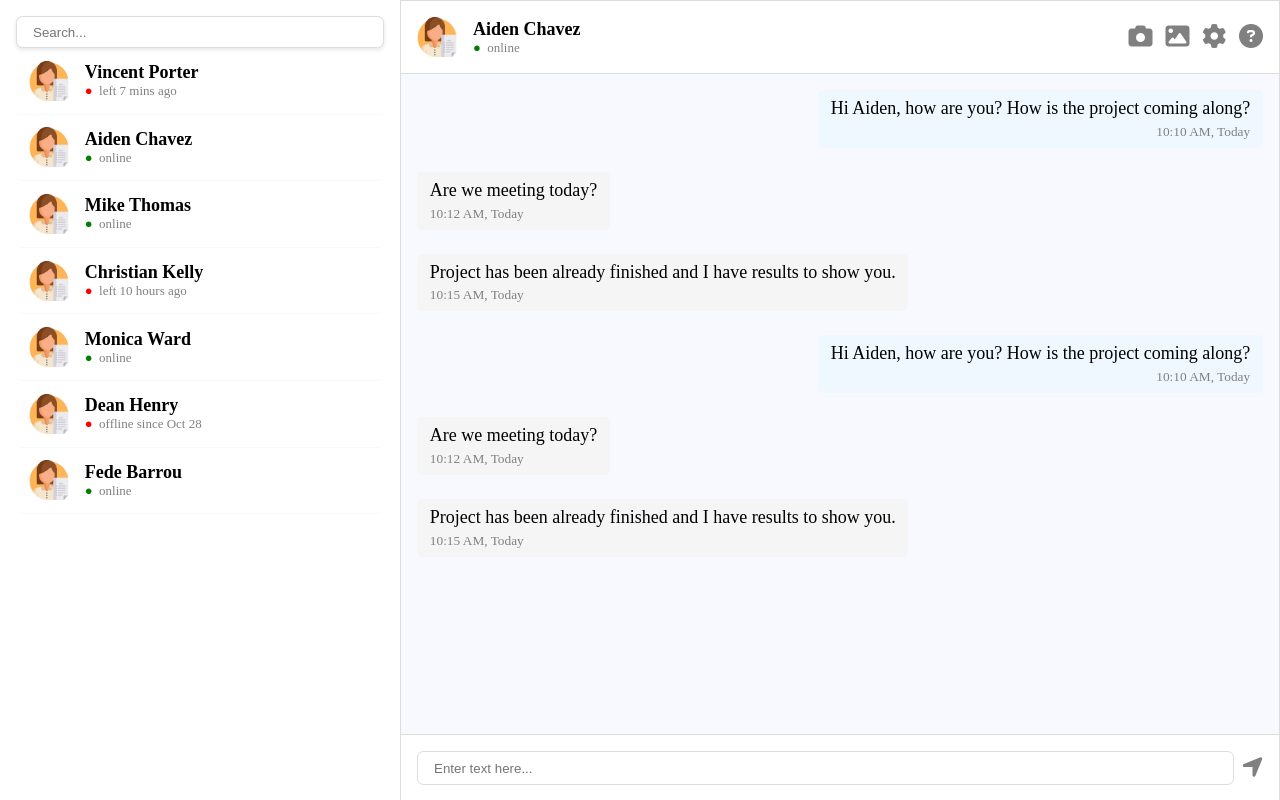
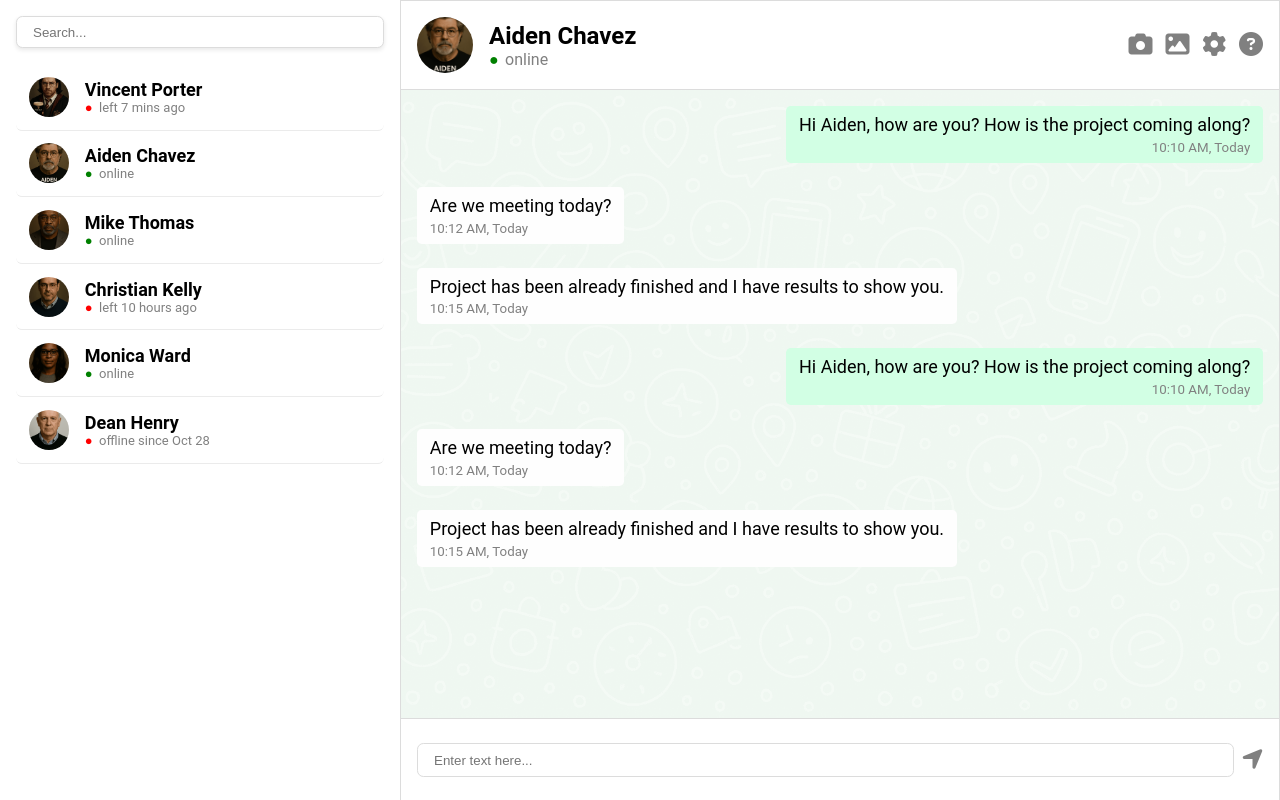
Before and after one commit to fedebarrou/utn-trabajo-practico, a plain HTML site: page index.html in a window 1280 px wide. Drawn offline with Linux system fonts and the light colour scheme.

Commit message:
Imagenes y detalles visuales

```diff
--- a/index.html
+++ b/index.html
@@ -12,11 +12,11 @@
 <body>
   <section class="section-grid">
     <aside class="sidebar">
-      <input type="search" placeholder="Search..." class="search">
+      <input name="search contact" type="search" placeholder="Search..." class="search">
       <ul class="contact-list">
 
         <li class="contact">
-          <img src="avatar.jpeg" alt="imagen de perfil">
+          <img src="./images/Persona (1).png" alt="imagen de persona 1">
           <div>
             <h4>Vincent Porter</h4>
             <p class="status offline">left 7 mins ago</p>
@@ -24,7 +24,7 @@
         </li>
 
         <li class="contact">
-          <img src="avatar.jpeg" alt="imagen de perfil">
+          <img src="./images/Persona (2).png" alt="imagen de persona 2">
           <div>
             <h4>Aiden Chavez</h4>
             <p class="status online">online</p>
@@ -32,7 +32,7 @@
         </li>
 
         <li class="contact">
-          <img src="avatar.jpeg" alt="imagen de perfil">
+          <img src="./images/Persona (3).png" alt="imagen de persona 3">
           <div>
             <h4>Mike Thomas</h4>
             <p class="status online">online</p>
@@ -40,7 +40,7 @@
         </li>
 
         <li class="contact">
-          <img src="avatar.jpeg" alt="imagen de perfil">
+          <img src="./images/Persona (4).png" alt="imagen de persona 4">
           <div>
             <h4>Christian Kelly</h4>
             <p class="status offline">left 10 hours ago</p>
@@ -48,7 +48,7 @@
         </li>
 
         <li class="contact">
-          <img src="avatar.jpeg" alt="imagen de perfil">
+          <img src="./images/Persona (5).png" alt="imagen de persona 5">
           <div>
             <h4>Monica Ward</h4>
             <p class="status online">online</p>
@@ -56,19 +56,10 @@
         </li>
 
         <li class="contact">
-          <img src="avatar.jpeg" alt="imagen de perfil">
+          <img src="./images/Persona (6).png" alt="imagen de persona 6">
           <div>
             <h4>Dean Henry</h4>
             <p class="status offline">offline since Oct 28</p>
-          </div>
-        </li>
-
-
-        <li class="contact">
-          <img src="avatar.jpeg" alt="imagen de perfil">
-          <div>
-            <h4>Fede Barrou</h4>
-            <p class="status online">online</p>
           </div>
         </li>
       </ul>
@@ -82,7 +73,7 @@
           <button class="button-back">
             <i class="fas fa-angle-left"></i>
           </button>
-          <img src="avatar.jpeg" alt="imagen de perfil">
+          <img src="./images/Persona (2).png" alt="imagen de persona 2">
 
           <div>
             <h3>Aiden Chavez</h3>
@@ -135,7 +126,7 @@
         </div>
       </section>
       <footer class="chat-footer">
-        <input type="text" placeholder="Enter text here...">
+        <input type="text" name="send text" placeholder="Enter text here...">
 
         <button>
           <i class="fa-solid fa-location-arrow"></i>
--- a/styles.css
+++ b/styles.css
@@ -8,6 +8,7 @@ html,
 body {
   height: 100%;
   overflow: hidden;
+  font-family: 'Roboto', 'Helvetica Neue', sans-serif;
 }
 
 
@@ -28,14 +29,14 @@ p {
 .sidebar {
   display: flex;
   flex-direction: column;
-  height: 100vh;
   overflow: hidden;
   padding: 1rem;
+  gap: 1rem;
 }
 
 
 .sidebar li {
-  border-bottom: 1px solid ghostwhite;
+  border-bottom: 1px solid #ebebeb;
 }
 
 .search,
@@ -57,10 +58,7 @@ p {
 
 
 .contact-list {
-  flex: 1;
   overflow-y: auto;
-  min-height: 0;
-  /* 👈 Esto activa el scroll */
 }
 
 .contact {
@@ -77,10 +75,28 @@ p {
 
 .contact img,
 .chat-header img {
+  object-fit: cover;
+  /* ESTA LÍNEA ES LA CLAVE */
+  background-color: transparent;
+  border-radius: 50%;
+}
+
+
+.contact img {
+  min-height: 2.5rem;
+  min-width: 2.5rem;
   height: 2.5rem;
   width: 2.5rem;
-  background-color: transparent;
 }
+
+
+
+.chat-header img {
+  height: 3.5rem;
+  width: 3.5rem;
+}
+
+
 
 
 .chat-header {
@@ -92,19 +108,28 @@ p {
 
 .contact h4,
 .chat-header h3 {
-  font-size: large;
   background-color: transparent;
   white-space: nowrap;
 }
 
 
+.contact h4 {
+  font-size: large;
+}
 
 
+.chat-header h3 {
+  font-size: x-large;
+}
 
 
 .status {
   color: gray;
   font-size: small;
+}
+
+.chat-header .status {
+  font-size: medium;
 }
 
 
@@ -124,7 +149,7 @@ p {
 
 
 .contact:hover {
-  background-color: ghostwhite;
+  background-color: rgb(225, 255, 222);
 }
 
 
@@ -132,9 +157,6 @@ p {
 
 /*CHAT*/
 
-.flex {
-  display: flex;
-}
 
 .chat {
   display: grid;
@@ -158,7 +180,23 @@ p {
   display: flex;
   flex-direction: column;
   gap: 1.5rem;
-  background-color: ghostwhite;
+  position: relative;
+  z-index: 1;
+}
+
+.chat-messages::before {
+  content: "";
+  position: absolute;
+  inset: 0;
+  background: url("./background-chat.png") no-repeat center center;
+  background-size: cover;
+  opacity: 0.23;
+  z-index: 0;
+}
+
+.chat-messages>* {
+  position: relative;
+  z-index: 1;
 }
 
 
@@ -195,21 +233,21 @@ p {
 
 
 .sent {
-  background-color: aliceblue;
+  background-color: #d2ffe4;
   align-self: end;
   text-align: right;
 }
 
 
 .received {
-  background-color: #f5f5f5;
+  background-color: #fefefe;
   align-self: start;
   text-align: left;
 }
 
 
 .chat-footer {
-  padding: 1rem;
+  padding: 1.5rem 1rem;
   border-top: 1px solid gainsboro;
   display: flex;
   justify-content: space-between;
```
Also changed, not shown: avatar.jpeg (deleted), background-chat.png (added), images/Persona (1).png (added), images/Persona (2).png (added), images/Persona (3).png (added), images/Persona (4).png (added), images/Persona (5).png (added), images/Persona (6).png (added).
